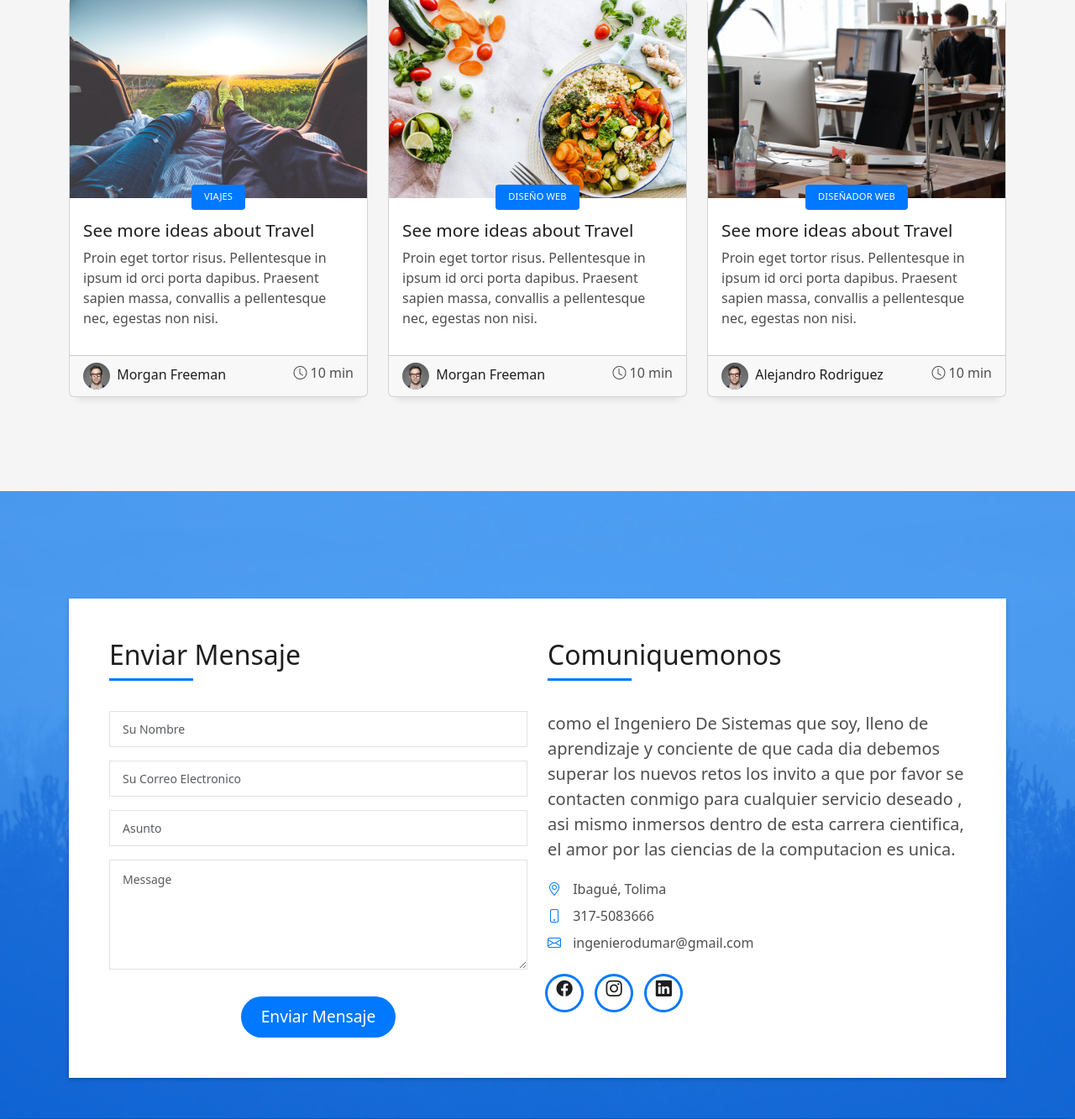
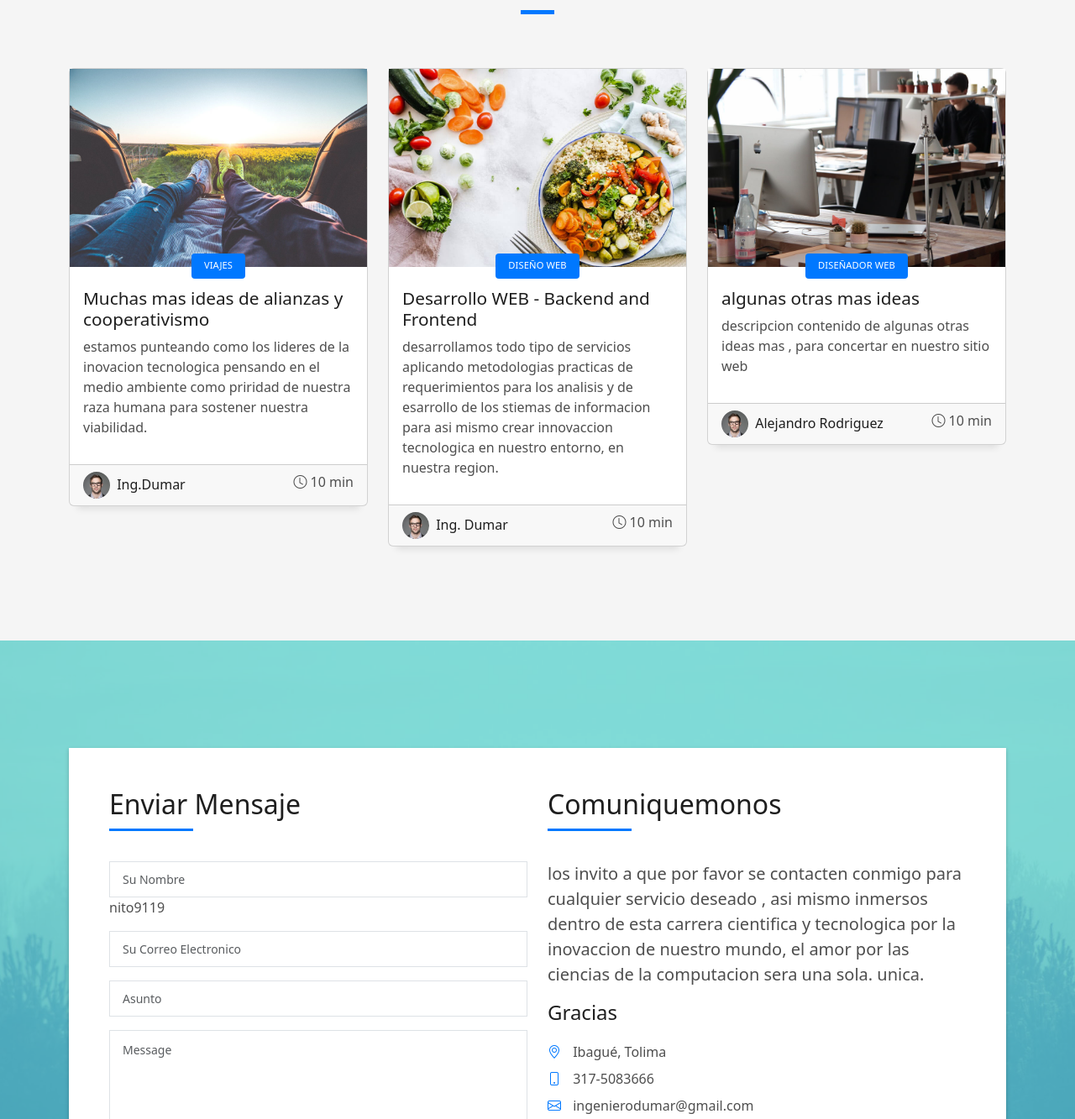
Before and after one commit to IngenieroCuantico/ServiciosAlejo, a PHP site: page / in a window 1280 px wide. Shown: the part 5167-6500 px from the top of the page at 84% size. Run offline with PHP 8.4, Linux system fonts and the light colour scheme.

Commit message:
commit dejando claro con la nube git

```diff
--- a/Ing/assets/css/style.css
+++ b/Ing/assets/css/style.css
@@ -100,7 +100,7 @@ a:hover {
 }
 
 .overlay-mf {
-  background-color: #0078ff;
+  background-color: #4acfd8;
 }
 
 .overlay-mf {
--- a/Ing/index.html
+++ b/Ing/index.html
@@ -218,9 +243,8 @@
               <div class="service-content">
                 <h2 class="s-title">Desarrollador Web</h2>
                 <p class="s-description text-center">
-                  Lorem ipsum dolor sit amet consectetur adipisicing elit. Magni adipisci eaque autem fugiat! Quia,
-                  provident vitae! Magni
-                  tempora perferendis eum non provident.
+                  hemos aprendido a conocer las bases robustas de un backend o servidor como suele llamarse para brindar servicios REST-Full . APIS. para
+                  brindar un soporte eficaz y eficiente en el frontend , en su bello esplendor con estilos e interraciones servidor-cliente.
                 </p>
               </div>
             </div>
@@ -233,9 +257,7 @@
               <div class="service-content">
                 <h2 class="s-title">Periodismo</h2>
                 <p class="s-description text-center">
-                  Lorem ipsum dolor sit amet consectetur adipisicing elit. Magni adipisci eaque autem fugiat! Quia,
-                  provident vitae! Magni
-                  tempora perferendis eum non provident.
+                  Activista que trabaja por una sociedad en mejorar politicas que brinden garantias sanas de convivencia en medio de nuestros entornos innovadores.
                 </p>
               </div>
             </div>
@@ -248,9 +270,8 @@
               <div class="service-content">
                 <h2 class="s-title">Diseñador Responsive</h2>
                 <p class="s-description text-center">
-                  Lorem ipsum dolor sit amet consectetur adipisicing elit. Magni adipisci eaque autem fugiat! Quia,
-                  provident vitae! Magni
-                  tempora perferendis eum non provident.
+                  Venimos trabajando dessde el 2016 por hacer de nuestros servicios en sitios web una manera
+                  dinamica de llevar nuestros registros e informes.
                 </p>
               </div>
             </div>
@@ -364,26 +387,27 @@
                 Portafolio
               </h3>
               <p class="subtitle-a">
-                Lorem ipsum, dolor sit amet consectetur adipisicing elit.
+                Servicios de optima calidad para  la satisfaccion de mis clientes
               </p>
               <div class="line-mf"></div>
             </div>
           </div>
         </div>
+
         <div class="row">
           <div class="col-md-4">
             <div class="work-box">
-              <a href="assets/img/work-1.jpg" data-gallery="portfolioGallery" class="portfolio-lightbox">
+              <a href="assets/img/work1.jpeg" data-gallery="portfolioGallery" class="portfolio-lightbox">
                 <div class="work-img">
-                  <img src="assets/img/work-1.jpg" alt="" class="img-fluid">
+                  <img src="assets/img/work1.jpeg" alt="" class="img-fluid">
                 </div>
               </a>
               <div class="work-content">
                 <div class="row">
                   <div class="col-sm-8">
-                    <h2 class="w-title">Lorem impsum dolor</h2>
+                    <h2 class="w-title">Politico</h2>
                     <div class="w-more">
-                      <span class="w-ctegory">Web Design</span> / <span class="w-date">18 Sep. 2018</span>
+                      <span class="w-ctegory">Diseño Web</span> / <span class="w-date">Copyritghs 2023</span>
                     </div>
                   </div>
                   <div class="col-sm-4">
@@ -405,9 +429,9 @@
               <div class="work-content">
                 <div class="row">
                   <div class="col-sm-8">
-                    <h2 class="w-title">Loreda Cuno Nere</h2>
+                    <h2 class="w-title">Contenido 2 trabajo</h2>
                     <div class="w-more">
-                      <span class="w-ctegory">Web Design</span> / <span class="w-date">18 Sep. 2018</span>
+                      <span class="w-ctegory">Diseñador Web</span> / <span class="w-date">Copyritgs 2023</span>
                     </div>
                   </div>
                   <div class="col-sm-4">
@@ -429,9 +453,9 @@
               <div class="work-content">
                 <div class="row">
                   <div class="col-sm-8">
-                    <h2 class="w-title">Mavrito Lana Dere</h2>
+                    <h2 class="w-title">Contenido De trabajo 3</h2>
                     <div class="w-more">
-                      <span class="w-ctegory">Web Design</span> / <span class="w-date">18 Sep. 2018</span>
+                      <span class="w-ctegory">Diseñador Web</span> / <span class="w-date">Copyritghs 2023</span>
                     </div>
                   </div>
                   <div class="col-sm-4">
@@ -453,7 +477,7 @@
               <div class="work-content">
                 <div class="row">
                   <div class="col-sm-8">
-                    <h2 class="w-title">Bindo Laro Cado</h2>
+                    <h2 class="w-title">Contenido de trabajo 4</h2>
                     <div class="w-more">
                       <span class="w-ctegory">Web Design</span> / <span class="w-date">18 Sep. 2018</span>
                     </div>
@@ -477,9 +501,9 @@
               <div class="work-content">
                 <div class="row">
                   <div class="col-sm-8">
-                    <h2 class="w-title">Studio Lena Mado</h2>
+                    <h2 class="w-title">Contenido de trabajo 3</h2>
                     <div class="w-more">
-                      <span class="w-ctegory">Web Design</span> / <span class="w-date">18 Sep. 2018</span>
+                      <span class="w-ctegory">Diseñador Web</span> / <span class="w-date">copyritghsx 2023</span>
                     </div>
                   </div>
                   <div class="col-sm-4">
@@ -501,9 +525,9 @@
               <div class="work-content">
                 <div class="row">
                   <div class="col-sm-8">
-                    <h2 class="w-title">Studio Big Bang</h2>
+                    <h2 class="w-title">Estduio contenido big bang</h2>
                     <div class="w-more">
-                      <span class="w-ctegory">Web Design</span> / <span class="w-date">18 Sep. 2017</span>
+                      <span class="w-ctegory">Diseñador web</span> / <span class="w-date">Copyritghs 2023</span>
                     </div>
                   </div>
                   <div class="col-sm-4">
@@ -518,47 +542,50 @@
 
         </div>
       </div>
-    </section><!-- End Portfolio Section -->
+    </section><!-- FIN DEL PORTAFOLIO DE SECCION -->
 
-    <!-- ======= Testimonials Section ======= -->
-    <div class="testimonials paralax-mf bg-image" style="background-image: url(assets/img/overlay-bg.jpg)">
+    <!-- ======= SECCION DE TESTIMONIOS ======= -->
+    <div class="testimonials paralax-mf bg-image" style="background-image: url(assets/img/fondoseccion.jpeg)">
+
+
       <div class="overlay-mf"></div>
       <div class="container">
         <div class="row">
           <div class="col-md-12">
 
             <div class="testimonials-slider swiper" data-aos="fade-up" data-aos-delay="100">
+
               <div class="swiper-wrapper">
 
                 <div class="swiper-slide">
                   <div class="testimonial-box">
                     <div class="author-test">
                       <img src="assets/img/testimonial-2.jpg" alt="" class="rounded-circle b-shadow-a">
-                      <span class="author">Xavi Alonso</span>
+                      <span class="author">Politologo Esteban Cortazar</span>
                     </div>
                     <div class="content-test">
                       <p class="description lead">
-                        Curabitur arcu erat, accumsan id imperdiet et, porttitor at sem. Lorem ipsum dolor sit amet,
-                        consectetur adipiscing elit.
+                        Un buen amigo, una gran persona. exitos . Dumar.
                       </p>
                     </div>
                   </div>
-                </div><!-- End testimonial item -->
+                </div><!--Fin del testimonio Esteban -->
 
                 <div class="swiper-slide">
                   <div class="testimonial-box">
                     <div class="author-test">
+
                       <img src="assets/img/testimonial-4.jpg" alt="" class="rounded-circle b-shadow-a">
-                      <span class="author">Marta Socrate</span>
+                      <span class="author">Ing. Albeiro</span>
+
                     </div>
                     <div class="content-test">
                       <p class="description lead">
-                        Curabitur arcu erat, accumsan id imperdiet et, porttitor at sem. Lorem ipsum dolor sit amet,
-                        consectetur adipiscing elit.
+                    un excelente ingeniero de sistemas, una persona con objetivos y buenos principios.
                       </p>
                     </div>
                   </div>
-                </div><!-- End testimonial item -->
+                </div><!-- Fin del testimonio Ing. Albeiro -->
               </div>
               <div class="swiper-pagination"></div>
             </div>
@@ -599,18 +626,17 @@
                     <h6 class="category">Viajes</h6>
                   </div>
                 </div>
-                <h3 class="card-title"><a href="blog-single.html">See more ideas about Travel</a></h3>
+                <h3 class="card-title"><a href="blog-single.html">Muchas mas ideas de alianzas y cooperativismo</a></h3>
                 <p class="card-description">
-                  Proin eget tortor risus. Pellentesque in ipsum id orci porta dapibus. Praesent sapien massa, convallis
-                  a pellentesque nec,
-                  egestas non nisi.
+                  estamos punteando como los lideres de la inovacion tecnologica pensando en el medio ambiente como priridad
+                  de nuestra raza humana para sostener nuestra viabilidad.
                 </p>
               </div>
               <div class="card-footer">
                 <div class="post-author">
                   <a href="#">
                     <img src="assets/img/testimonial-2.jpg" alt="" class="avatar rounded-circle">
-                    <span class="author">Morgan Freeman</span>
+                    <span class="author">Ing.Dumar</span>
                   </a>
                 </div>
                 <div class="post-date">
@@ -630,18 +656,17 @@
                     <h6 class="category">Diseño Web</h6>
                   </div>
                 </div>
-                <h3 class="card-title"><a href="blog-single.html">See more ideas about Travel</a></h3>
+                <h3 class="card-title"><a href="blog-single.html">Desarrollo WEB - Backend and Frontend</a></h3>
                 <p class="card-description">
-                  Proin eget tortor risus. Pellentesque in ipsum id orci porta dapibus. Praesent sapien massa, convallis
-                  a pellentesque nec,
-                  egestas non nisi.
-                </p>
+                  desarrollamos todo tipo de servicios aplicando metodologias practicas de requerimientos
+                  para los analisis y de esarrollo de los stiemas de informacion para asi mismo crear innovaccion tecnologica en
+                nuestro entorno, en nuestra region.                </p>
               </div>
               <div class="card-footer">
                 <div class="post-author">
                   <a href="#">
                     <img src="assets/img/testimonial-2.jpg" alt="" class="avatar rounded-circle">
-                    <span class="author">Morgan Freeman</span>
+                    <span class="author">Ing. Dumar</span>
                   </a>
                 </div>
                 <div class="post-date">
@@ -661,11 +686,9 @@
                     <h6 class="category">Diseñador Web</h6>
                   </div>
                 </div>
-                <h3 class="card-title"><a href="blog-single.html">See more ideas about Travel</a></h3>
+                <h3 class="card-title"><a href="blog-single.html">algunas otras mas ideas</a></h3>
                 <p class="card-description">
-                  Proin eget tortor risus. Pellentesque in ipsum id orci porta dapibus. Praesent sapien massa, convallis
-                  a pellentesque nec,
-                  egestas non nisi.
+                  descripcion contenido de algunas otras ideas mas , para concertar en nuestro sitio web
                 </p>
               </div>
               <div class="card-footer">
@@ -697,23 +727,30 @@
           <div class="col-sm-12">
             <div class="contact-mf">
               <div id="contact" class="box-shadow-full">
+
                 <div class="row">
                   <div class="col-md-6">
-                      <div class="title-box-2">
+
+                    <div class="title-box-2">
                         <h5 class="title-left">
                           Enviar Mensaje
                         </h5>
-                      </div>
+                    </div>
 
 
                     <div>
+
+
+
+                      <!--inicio del formulario-->
                     <!--<form action="forms/contact.php" method="post" role="form" class="php-email-form">-->
                       <form action="" method="post" role="form" class="php-email-form">
 
                         <div class="row">
                           <div class="col-md-12 mb-3">
                             <div class="form-group">
-                              <input type="text" name="name" class="form-control" id="name" placeholder="Su Nombre" required>
+                              <input type="text" name="name" class="form-control" id="name" placeholder="Su Nombre" required>nito9119
+
                             </div>
                           </div>
                           <div class="col-md-12 mb-3">
@@ -752,9 +792,10 @@
                     </div>
                     <div class="more-info">
                       <p class="lead">
-                        como el Ingeniero De Sistemas que soy, lleno de aprendizaje y conciente de que cada dia debemos superar los nuevos retos
+
                         los invito a que por favor se contacten conmigo para cualquier servicio deseado , asi mismo inmersos
-                        dentro de esta carrera cientifica, el amor por las ciencias de la computacion es unica.
+                        dentro de esta carrera cientifica y tecnologica por la inovaccion de nuestro mundo, el amor por las ciencias de la computacion sera una sola. unica.
+                        <h4>Gracias</h4>
                       </p>
                       <ul class="list-ico">
                         <li><span class="bi bi-geo-alt"></span> Ibagué, Tolima</li>
@@ -779,9 +820,9 @@
       </div>
     </section><!-- fin de la seccion de contacto -->
 
-  </main><!-- End #main -->
+  </main><!-- Fin del main -->
 
-  <!-- ======= Footer ======= -->
+  <!-- ======= pie de pagina ======= -->
   <footer>
     <div class="container">
       <div class="row">
```
Also changed, not shown: other parts of Ing/index.html (+59 -22 lines), Ing/basura.txt (added, +18 -0 lines), Ing/portfolio-details.html (+26 -32 lines).
